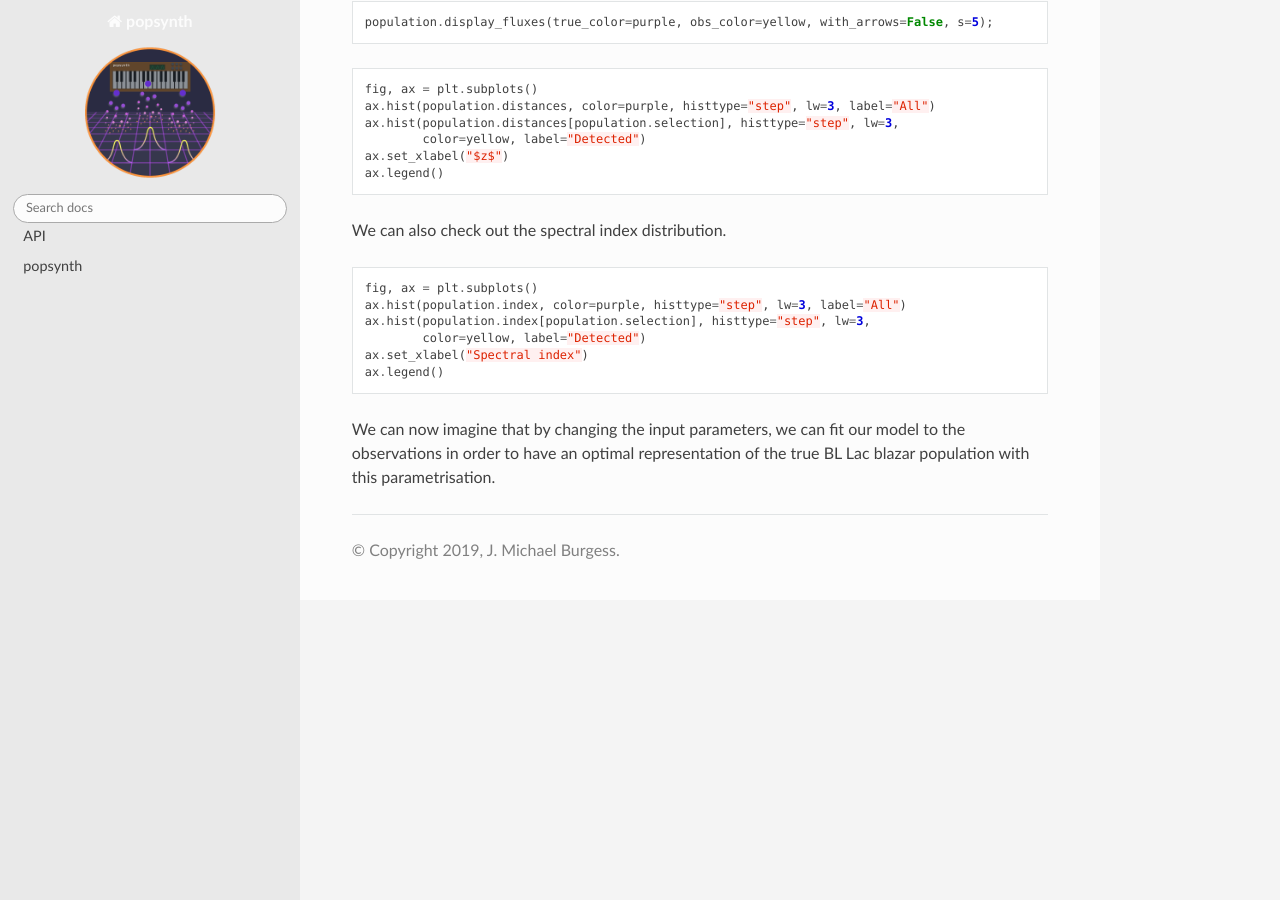
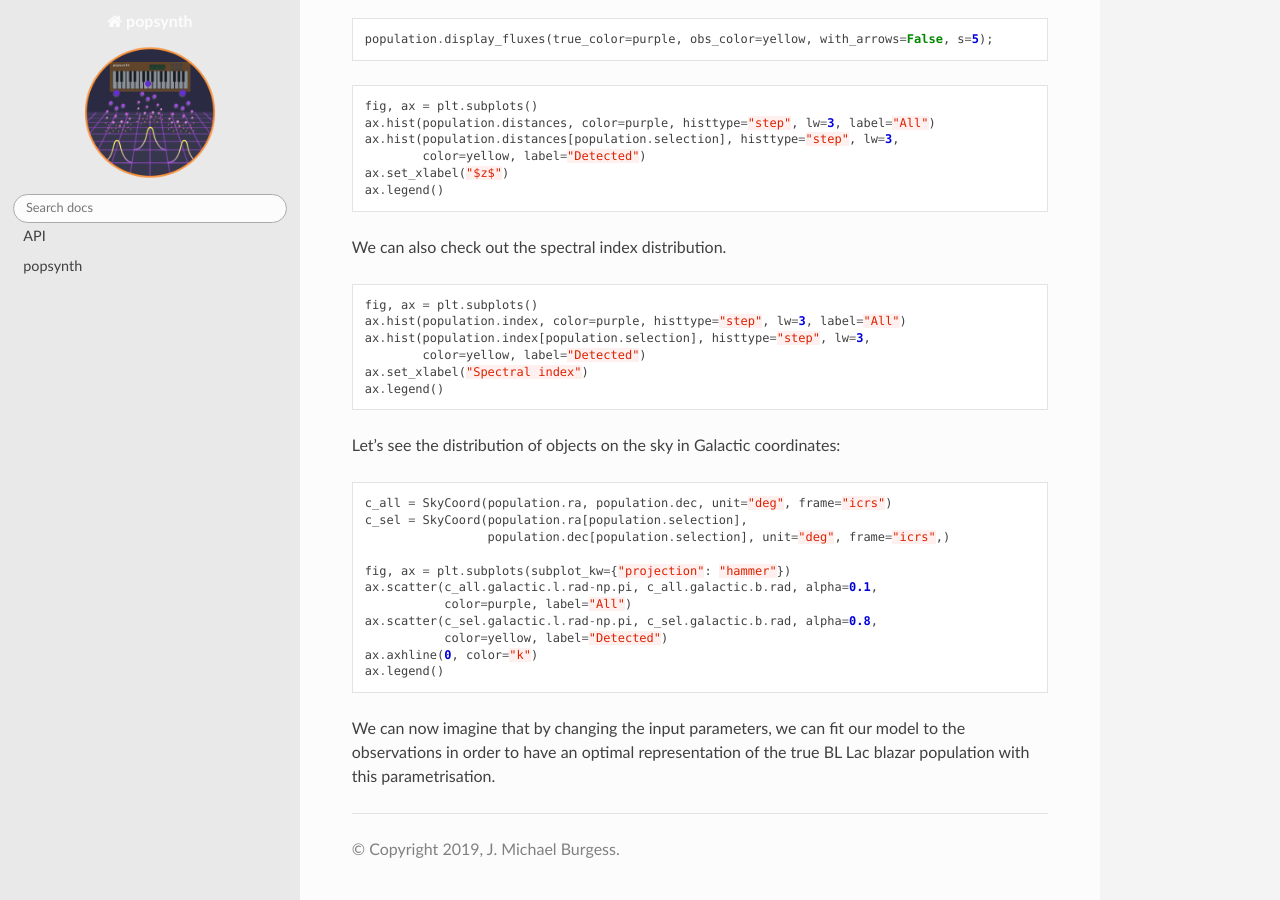
Before and after one commit to grburgess/popsynth, a Sphinx documentation site: the page built from docs/md/examples.md, in a window 1280 px wide and 900 px high, scrolled down 6608 px. Built offline with Sphinx 7.4.7 and the Read the Docs theme 2.0.0, drawn with Linux system fonts in a browser that asks for light colours; pages that are not in the unit, such as notebooks, are missing from menus; the version number could not be read and is left out; before the commit the page ends 7208 px from its top, so only the background shows below that; some of the changed text lies outside the part shown.

Commit message:
Add skyplot to blazar example to show GalacticPlaneSelection

````diff
--- a/docs/md/examples.md
+++ b/docs/md/examples.md
@@ -210,6 +210,7 @@ We can use the results of this paper to build a BL Lac population that is able t
 
 ```python
 from scipy import special as sf
+from astropy.coordinates import SkyCoord
 from popsynth import (ZPowerCosmoDistribution, SoftFluxSelection,
                       GalacticPlaneSelection)
 ```
@@ -274,7 +275,7 @@ flux_selector.strength = 2
 # This is what is happening under the hood
 fig, ax = plt.subplots()
 F = np.geomspace(1e-15, 1e-8)
-ax.plot(F, sf.expit(flux_selector.strength * (np.log10(F) - np.log10(flux_selector.boundary))))
+ax.plot(F, sf.expit(flux_selector.strength * (np.log10(F) - np.log10(flux_selector.boundary))), color=purple)
 ax.set_xscale("log")
 ax.set_xlabel("F [erg $\mathrm{cm}^{-2}$ $\mathrm{s}^{-1}$]")
 ax.set_ylabel("Detection prob.")
@@ -333,4 +334,20 @@ ax.set_xlabel("Spectral index")
 ax.legend()
 ```
 
+Let's see the distribution of objects on the sky in Galactic coordinates:
+
+```python
+c_all = SkyCoord(population.ra, population.dec, unit="deg", frame="icrs")
+c_sel = SkyCoord(population.ra[population.selection],
+                 population.dec[population.selection], unit="deg", frame="icrs",)
+
+fig, ax = plt.subplots(subplot_kw={"projection": "hammer"})
+ax.scatter(c_all.galactic.l.rad-np.pi, c_all.galactic.b.rad, alpha=0.1,
+           color=purple, label="All")
+ax.scatter(c_sel.galactic.l.rad-np.pi, c_sel.galactic.b.rad, alpha=0.8,
+           color=yellow, label="Detected")
+ax.axhline(0, color="k")
+ax.legend()
+```
+
 We can now imagine that by changing the input parameters, we can fit our model to the observations in order to have an optimal representation of the true BL Lac blazar population with this parametrisation.
````
